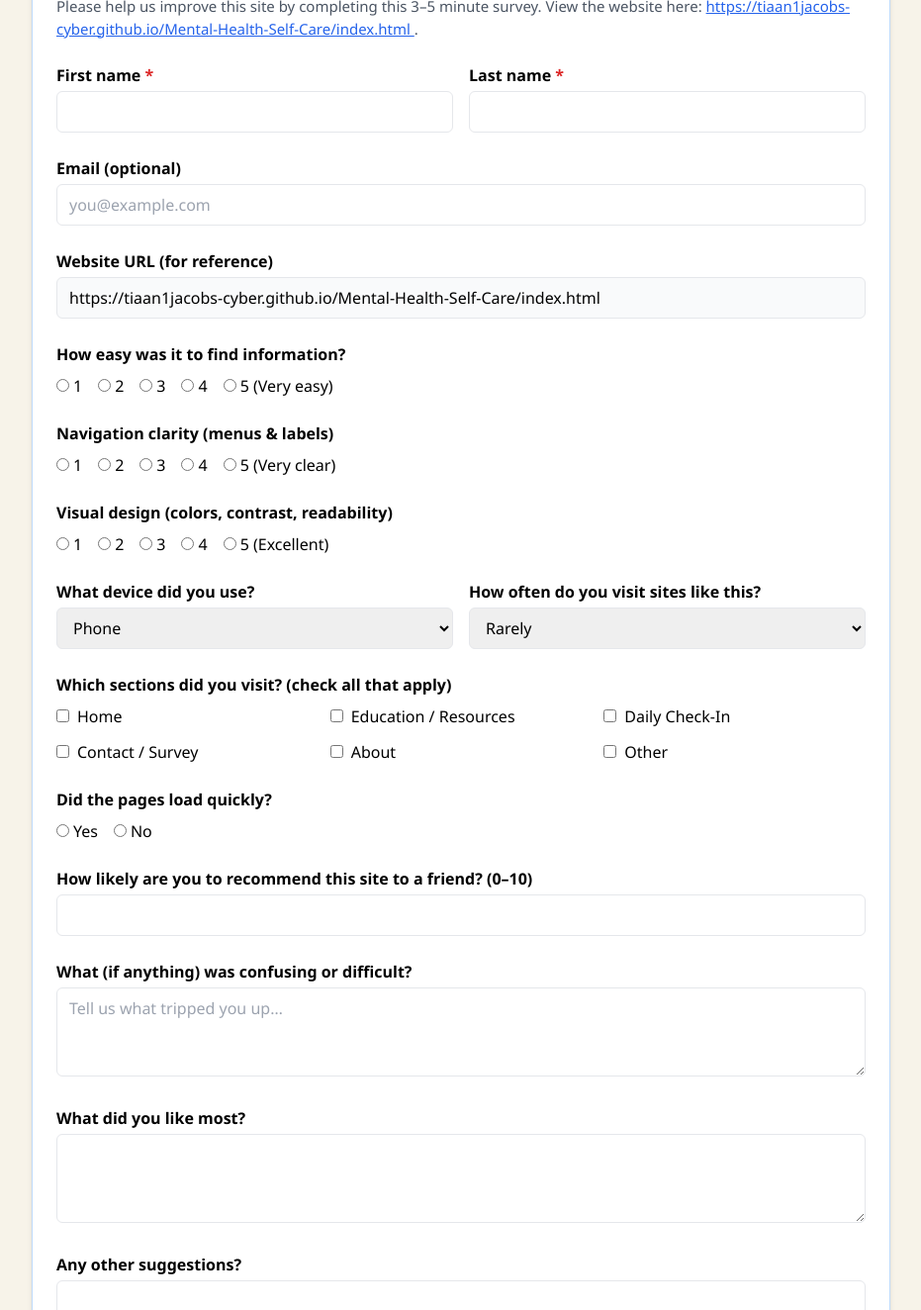
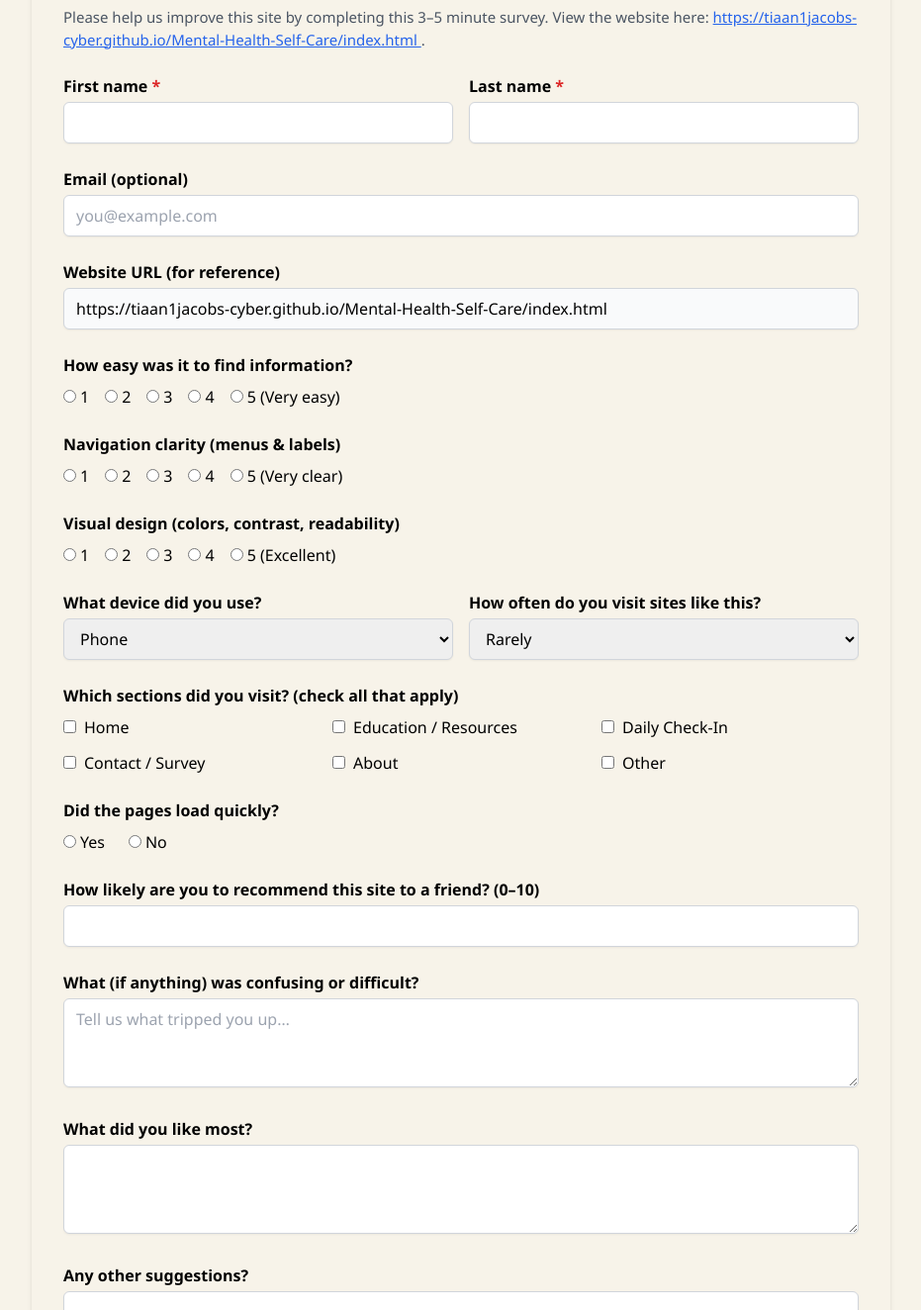
Before and after one commit to tiaan1jacobs-cyber/Mental-Health-Self-Care, a plain HTML site: page survey.html in a window 1280 px wide. Shown: the part 254-1578 px from the top of the page at 99% size, without its empty margins (174-1105 px from the left). Drawn offline with nearby package versions, Linux system fonts and the light colour scheme.

Commit message:
Update survey.html

```diff
--- a/survey.html
+++ b/survey.html
@@ -4,68 +4,90 @@
   <meta charset="utf-8" />
   <title>Usability Survey | Mental Health Self-Care</title>
   <meta name="viewport" content="width=device-width, initial-scale=1" />
+  <!-- Same CSS/utility stack as checkin page -->
   <link href="https://cdn.jsdelivr.net/npm/tailwindcss@2.2.19/dist/tailwind.min.css" rel="stylesheet">
   <link rel="stylesheet" href="style.css" />
 </head>
 <body>
+  <!-- Header (same as checkin) -->
   <header class="bg-white shadow-sm">
     <div class="container mx-auto px-4 py-4">
       <h1 class="text-2xl font-bold text-gray-800">Mental Health Self-Care</h1>
     </div>
   </header>
 
+  <!-- Blue nav (same layout as checkin) -->
   <nav class="bg-blue-500 text-white">
-    <div class="container mx-auto px-4 py-2">
+    <div class="container mx-auto px-4 py-2 flex items-center justify-between">
       <ul class="flex space-x-6">
         <li><a href="index.html" class="hover:underline">Home</a></li>
         <li><a href="practices.html" class="hover:underline">Daily Practices</a></li>
         <li><a href="checkin.html" class="hover:underline">Check-In</a></li>
         <li><a href="survey.html" class="hover:underline font-bold">Usability Survey</a></li>
       </ul>
+      <!-- Keep right side empty here to match checkin layout spacing -->
+      <div></div>
     </div>
   </nav>
 
+  <!-- Main content area (reuse the same .checkin-bg card look) -->
   <main class="container mx-auto px-4 py-8" style="max-width: 900px;">
-    <section class="bg-white border border-blue-200 rounded-lg shadow-md p-6">
-      <h2 class="text-xl font-bold text-white bg-blue-500 rounded-md px-3 py-2 inline-block">Website Usability Survey</h2>
+    <div class="checkin-bg p-8 rounded-lg shadow-md">
+      <h2 class="text-3xl font-bold text-gray-800 mb-6">Website Usability Survey</h2>
 
-      <p class="text-gray-600 mt-3">
+      <p class="text-gray-600 mb-6">
         Please help us improve this site by completing this 3–5 minute survey.
         View the website here:
-        <a href="https://tiaan1jacobs-cyber.github.io/Mental-Health-Self-Care/index.html" target="_blank" rel="noopener" class="text-blue-600 underline">
+        <a href="https://tiaan1jacobs-cyber.github.io/Mental-Health-Self-Care/index.html"
+           target="_blank" rel="noopener"
+           class="text-blue-600 underline break-all">
           https://tiaan1jacobs-cyber.github.io/Mental-Health-Self-Care/index.html
         </a>.
       </p>
 
-      <form class="mt-6 space-y-6" action="#" method="post" onsubmit="document.getElementById('thanks').classList.remove('hidden'); this.reset(); return false;">
-        <!-- Name -->
+      <form class="space-y-6" action="#" method="post"
+            onsubmit="document.getElementById('thanks').classList.remove('hidden'); this.reset(); return false;">
+        <!-- Name (required) -->
         <div class="grid grid-cols-1 md:grid-cols-2 gap-4">
           <div>
-            <label for="firstName" class="block font-semibold mb-1">First name <span class="text-red-600">*</span></label>
-            <input id="firstName" name="firstName" type="text" required class="w-full border rounded-md px-3 py-2" />
+            <label for="firstName" class="block font-semibold mb-1">
+              First name <span class="text-red-600">*</span>
+            </label>
+            <input id="firstName" name="firstName" type="text" required
+                   class="w-full px-3 py-2 border border-gray-300 rounded-md shadow-sm
+                          focus:outline-none focus:ring-blue-500 focus:border-blue-500" />
           </div>
           <div>
-            <label for="lastName" class="block font-semibold mb-1">Last name <span class="text-red-600">*</span></label>
-            <input id="lastName" name="lastName" type="text" required class="w-full border rounded-md px-3 py-2" />
+            <label for="lastName" class="block font-semibold mb-1">
+              Last name <span class="text-red-600">*</span>
+            </label>
+            <input id="lastName" name="lastName" type="text" required
+                   class="w-full px-3 py-2 border border-gray-300 rounded-md shadow-sm
+                          focus:outline-none focus:ring-blue-500 focus:border-blue-500" />
           </div>
         </div>
 
         <!-- Contact (optional) -->
         <div>
           <label for="email" class="block font-semibold mb-1">Email (optional)</label>
-          <input id="email" name="email" type="email" placeholder="you@example.com" class="w-full border rounded-md px-3 py-2" />
+          <input id="email" name="email" type="email" placeholder="you@example.com"
+                 class="w-full px-3 py-2 border border-gray-300 rounded-md shadow-sm
+                        focus:outline-none focus:ring-blue-500 focus:border-blue-500" />
         </div>
 
-        <!-- URL (read-only reference) -->
+        <!-- URL (read-only) -->
         <div>
           <label for="siteUrl" class="block font-semibold mb-1">Website URL (for reference)</label>
-          <input id="siteUrl" name="siteUrl" type="url" value="https://tiaan1jacobs-cyber.github.io/Mental-Health-Self-Care/index.html" readonly class="w-full border rounded-md px-3 py-2 bg-gray-50" />
+          <input id="siteUrl" name="siteUrl" type="url"
+                 value="https://tiaan1jacobs-cyber.github.io/Mental-Health-Self-Care/index.html" readonly
+                 class="w-full px-3 py-2 border border-gray-300 rounded-md shadow-sm bg-gray-50
+                        focus:outline-none focus:ring-blue-500 focus:border-blue-500" />
         </div>
 
         <!-- Ratings -->
         <div>
           <label class="block font-semibold mb-2">How easy was it to find information?</label>
-          <div class="flex items-center space-x-4">
+          <div class="flex items-center flex-wrap gap-4">
             <label><input type="radio" name="findEase" value="1" required class="mr-1">1</label>
             <label><input type="radio" name="findEase" value="2" class="mr-1">2</label>
             <label><input type="radio" name="findEase" value="3" class="mr-1">3</label>
@@ -76,7 +98,7 @@
 
         <div>
           <label class="block font-semibold mb-2">Navigation clarity (menus & labels)</label>
-          <div class="flex items-center space-x-4">
+          <div class="flex items-center flex-wrap gap-4">
             <label><input type="radio" name="navClarity" value="1" required class="mr-1">1</label>
             <label><input type="radio" name="navClarity" value="2" class="mr-1">2</label>
             <label><input type="radio" name="navClarity" value="3" class="mr-1">3</label>
@@ -87,7 +109,7 @@
 
         <div>
           <label class="block font-semibold mb-2">Visual design (colors, contrast, readability)</label>
-          <div class="flex items-center space-x-4">
+          <div class="flex items-center flex-wrap gap-4">
             <label><input type="radio" name="visual" value="1" required class="mr-1">1</label>
             <label><input type="radio" name="visual" value="2" class="mr-1">2</label>
             <label><input type="radio" name="visual" value="3" class="mr-1">3</label>
@@ -100,14 +122,20 @@
         <div class="grid grid-cols-1 md:grid-cols-2 gap-4">
           <div>
             <label for="device" class="block font-semibold mb-1">What device did you use?</label>
-            <select id="device" name="device" class="w-full border rounded-md px-3 py-2">
-              <option>Phone</option><option>Tablet</option><option>Laptop</option><option>Desktop</option>
+            <select id="device" name="device"
+                    class="w-full px-3 py-2 border border-gray-300 rounded-md shadow-sm
+                           focus:outline-none focus:ring-blue-500 focus:border-blue-500">
+              <option>Phone</option><option>Tablet</option>
+              <option>Laptop</option><option>Desktop</option>
             </select>
           </div>
           <div>
             <label for="visitFreq" class="block font-semibold mb-1">How often do you visit sites like this?</label>
-            <select id="visitFreq" name="visitFreq" class="w-full border rounded-md px-3 py-2">
-              <option>Rarely</option><option>Occasionally</option><option>Weekly</option><option>Daily</option>
+            <select id="visitFreq" name="visitFreq"
+                    class="w-full px-3 py-2 border border-gray-300 rounded-md shadow-sm
+                           focus:outline-none focus:ring-blue-500 focus:border-blue-500">
+              <option>Rarely</option><option>Occasionally</option>
+              <option>Weekly</option><option>Daily</option>
             </select>
           </div>
         </div>
@@ -128,7 +156,7 @@
         <!-- Binary + NPS -->
         <div>
           <label class="block font-semibold mb-2">Did the pages load quickly?</label>
-          <div class="flex items-center space-x-4">
+          <div class="flex items-center gap-6">
             <label><input type="radio" name="speed" value="yes" required class="mr-1">Yes</label>
             <label><input type="radio" name="speed" value="no" class="mr-1">No</label>
           </div>
@@ -136,27 +164,37 @@
 
         <div>
           <label for="nps" class="block font-semibold mb-1">How likely are you to recommend this site to a friend? (0–10)</label>
-          <input id="nps" name="nps" type="number" min="0" max="10" step="1" class="w-full border rounded-md px-3 py-2" />
+          <input id="nps" name="nps" type="number" min="0" max="10" step="1"
+                 class="w-full px-3 py-2 border border-gray-300 rounded-md shadow-sm
+                        focus:outline-none focus:ring-blue-500 focus:border-blue-500" />
         </div>
 
         <!-- Textareas -->
         <div>
           <label for="confusing" class="block font-semibold mb-1">What (if anything) was confusing or difficult?</label>
-          <textarea id="confusing" name="confusing" rows="3" class="w-full border rounded-md px-3 py-2" placeholder="Tell us what tripped you up…"></textarea>
+          <textarea id="confusing" name="confusing" rows="3"
+                    class="w-full px-3 py-2 border border-gray-300 rounded-md shadow-sm
+                           focus:outline-none focus:ring-blue-500 focus:border-blue-500"
+                    placeholder="Tell us what tripped you up…"></textarea>
         </div>
 
         <div>
           <label for="likeMost" class="block font-semibold mb-1">What did you like most?</label>
-          <textarea id="likeMost" name="likeMost" rows="3" class="w-full border rounded-md px-3 py-2"></textarea>
+          <textarea id="likeMost" name="likeMost" rows="3"
+                    class="w-full px-3 py-2 border border-gray-300 rounded-md shadow-sm
+                           focus:outline-none focus:ring-blue-500 focus:border-blue-500"></textarea>
         </div>
 
         <div>
           <label for="suggestions" class="block font-semibold mb-1">Any other suggestions?</label>
-          <textarea id="suggestions" name="suggestions" rows="3" class="w-full border rounded-md px-3 py-2"></textarea>
+          <textarea id="suggestions" name="suggestions" rows="3"
+                    class="w-full px-3 py-2 border border-gray-300 rounded-md shadow-sm
+                           focus:outline-none focus:ring-blue-500 focus:border-blue-500"></textarea>
         </div>
 
         <div class="text-right">
-          <button type="submit" class="inline-block bg-blue-500 hover:bg-blue-600 text-white font-bold py-2.5 px-4 rounded-md">
+          <button type="submit"
+                  class="inline-block bg-blue-500 hover:bg-blue-600 text-white font-bold py-2.5 px-4 rounded-md">
             Submit Survey
           </button>
         </div>
@@ -166,7 +204,7 @@
           <code>action</code> with a Formspree / Netlify Forms / Google Forms endpoint.
         </p>
       </form>
-    </section>
+    </div>
   </main>
 
   <footer class="bg-gray-800 text-white py-6">
```
